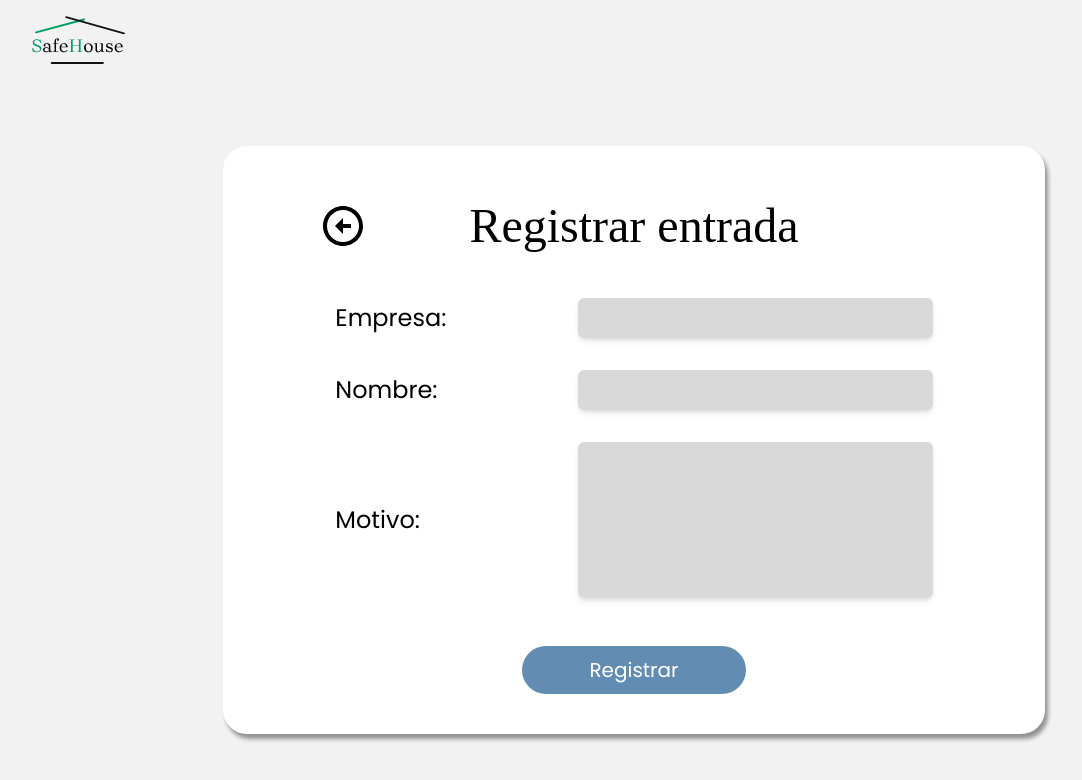
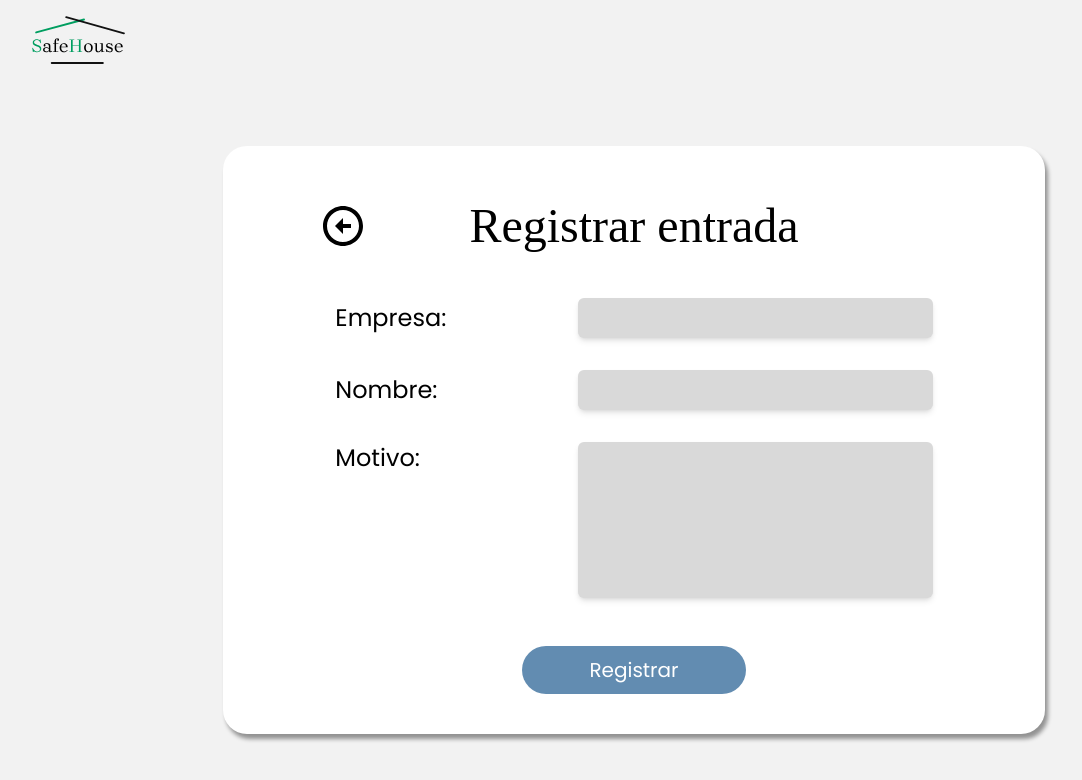
Before and after one commit to Fabio-Alfredo/deploy_definit, a React (Vite) app in the folder safeHouse-frontEnd/: page / in a window 1280 px wide. Shown: the top 780 px of the page, without its empty margins (6-1088 px from the left). Built offline with nearby package versions, Linux system fonts and the light colour scheme; a web font is replaced by a local one.

Commit message:
update: style form

```diff
--- a/safeHouse-frontEnd/src/components/Textarea.jsx
+++ b/safeHouse-frontEnd/src/components/Textarea.jsx
@@ -4,7 +4,7 @@ const Textarea = ({ name, label, rows, cols, inputValue, inputOnchange }) => {
     return (
         <>
             <div className='grid grid-cols-3 sm:mx-12 items-center m-2 lg:m-4 xl:m-8'>
-                <label htmlFor={name} className='col-span-1 font-popins text-sm sm:text-2xl'> {label} </label> {/* query */}
+                <label htmlFor={name} className='col-span-1 font-popins self-start text-sm sm:text-2xl'> {label} </label> {/* query */}
                 <textarea required rows={rows} cols={cols} name={name} value={inputValue} onChange={inputOnchange}
                     className='col-span-2 p-2 resize-none sm:ml-11 shadow-md font-popins bg-input-color rounded-md  text-xs sm:text-xl ' />
             </div>
```
